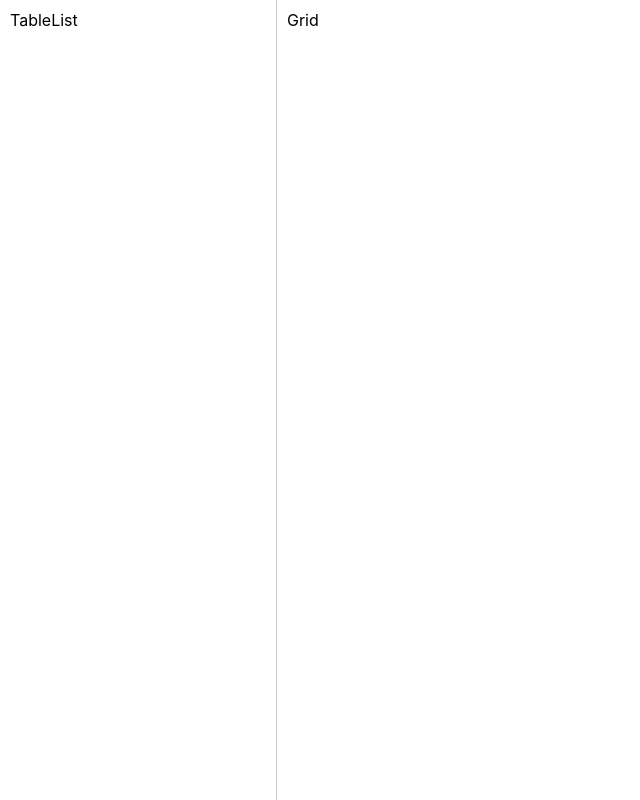
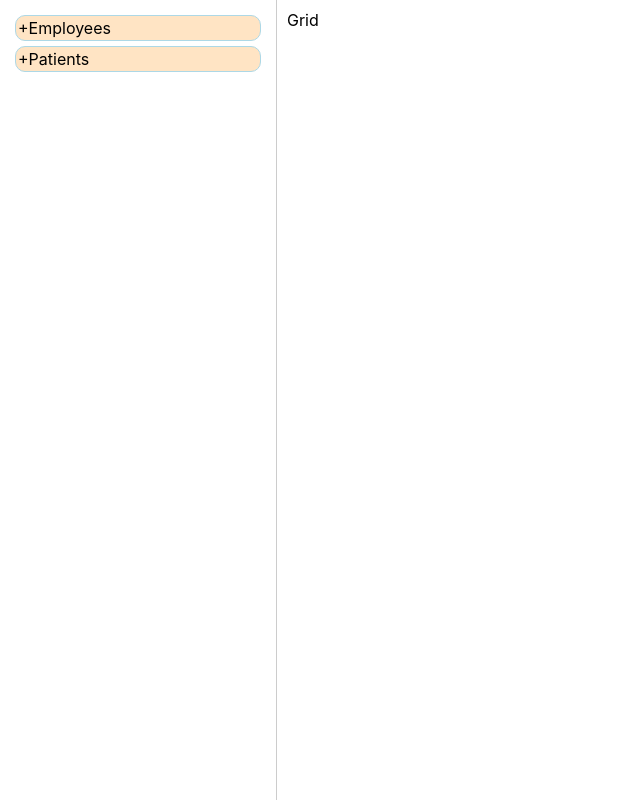
Before and after one commit to sailakshmy/reactDragDropTableProject, a React (Create React App) app in the folder drag_drop_table/: page / in a window 1280 px wide. Shown: the whole page, without its empty margins (0-640 px from the left). Built offline with nearby package versions, Linux system fonts and the light colour scheme.

Commit message:
Commit-2:- Table component and details

```diff
--- a/drag_drop_table/src/App.css
+++ b/drag_drop_table/src/App.css
@@ -13,3 +13,12 @@
   position: relative;
   padding: 10px;
 }
+
+
+.table-item{
+  border: 1px solid lightblue;
+  border-radius: 10px;
+  padding: 2px;
+  margin: 5px;
+  background-color:bisque
+}
--- a/drag_drop_table/src/App.js
+++ b/drag_drop_table/src/App.js
@@ -1,12 +1,13 @@
 import "./App.css";
 import TableList from "./components/leftPanel/TableList";
 import Grid from "./components/rightPanel/Grid";
+import { tables } from "./utilities/constants";
 
 function App() {
   return (
     <div className="App">
       <div className="left-panel">
-        <TableList />
+        <TableList tables={tables}/>
       </div>
       <div className="right-panel">
         <Grid />
--- /dev/null
+++ b/drag_drop_table/src/components/leftPanel/TableItem.jsx
@@ -0,0 +1,23 @@
+import React, { useState } from "react";
+
+const TableItem = ({ table }) => {
+  const [expandTable, setExpandTable] = useState(false);
+  const toggleTableDetails = () => setExpandTable(!expandTable);
+  return (
+    <div className="table-item">
+      <span onClick={toggleTableDetails}>{expandTable ? "-" : "+"}</span>
+      {table.name}
+      {expandTable && (
+        <div>
+          <ul>
+            {table?.columns?.map((column) => (
+              <li key={column?.id}>{column?.name}</li>
+            ))}
+          </ul>
+        </div>
+      )}
+    </div>
+  );
+};
+
+export default TableItem;
--- a/drag_drop_table/src/components/leftPanel/TableList.jsx
+++ b/drag_drop_table/src/components/leftPanel/TableList.jsx
@@ -1,10 +1,13 @@
-import React from 'react'
+import React from 'react';
+import TableItem from './TableItem';
 
-const TableList = () => {
+
+const TableList = ({tables}) => {
   return (
-    <div>
-      TableList
-
+    <div className='table-list'>
+    {tables.map(table =>
+      <TableItem table={table} key={table?.id}/>
+    )}
     </div>
   )
 }
--- /dev/null
+++ b/drag_drop_table/src/utilities/constants.js
@@ -0,0 +1,18 @@
+export const tables = [
+  {
+    id: "1",
+    name: "Employees",
+    columns: [
+      { column_id: "1", name: "Name", column_data_type: "string" },
+      { column_id: "2", name: "Age", column_data_type: "number" },
+    ],
+  },
+  {
+    id: "2",
+    name: "Patients",
+    columns: [
+      { column_id: "1", name: "PatientName", column_data_type: "string" },
+      { column_id: "2", name: "Diagnosis", column_data_type: "string" },
+    ],
+  },
+];
```
